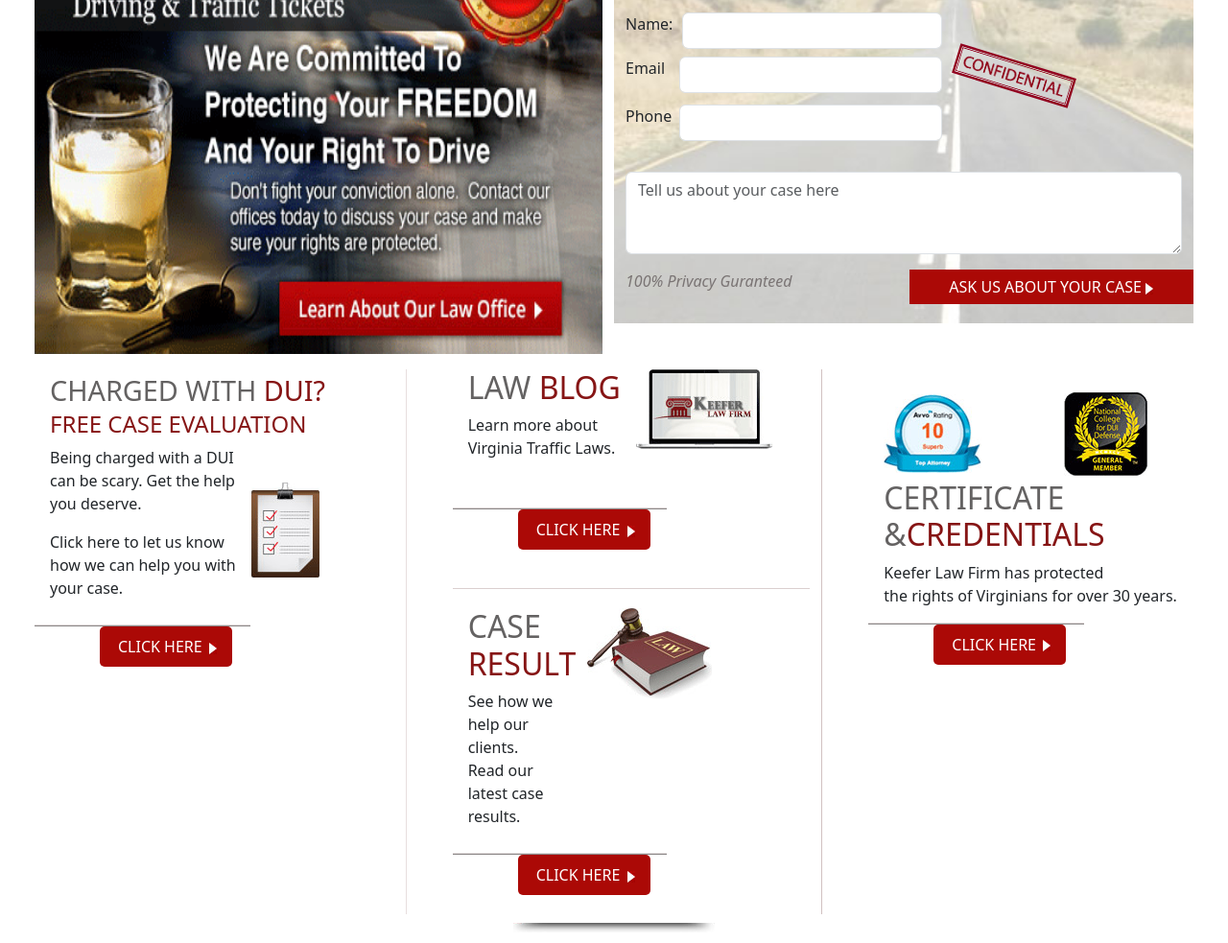
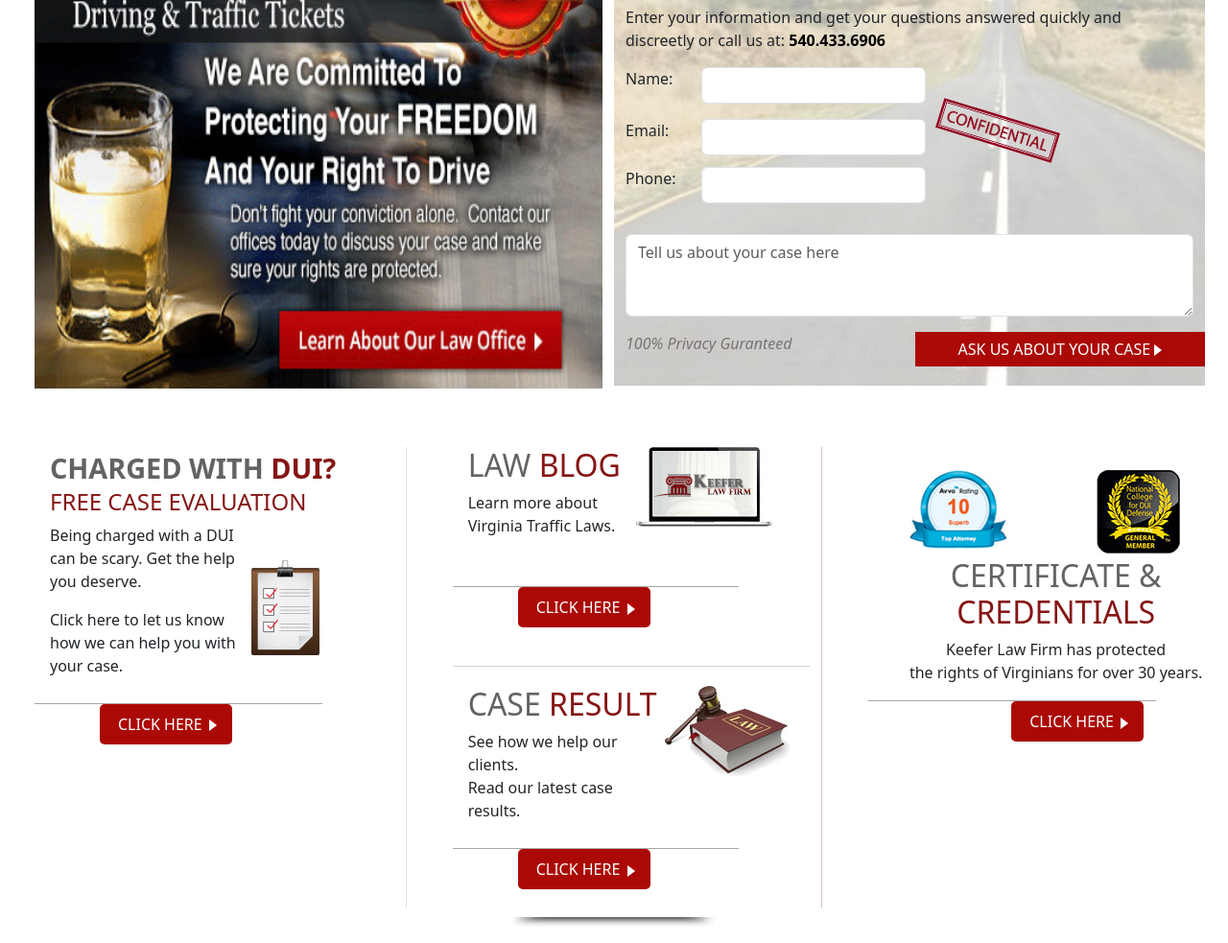
Before and after one commit to Zainab26-z/bootstrap-keefer, a plain HTML site: page INDEX.HTML in a window 1280 px wide. Shown: the part 397-1380 px from the top of the page at 96% size. Drawn offline with nearby package versions, Linux system fonts and the light colour scheme.

Commit message:
update file with changes

```diff
--- a/INDEX.HTML
+++ b/INDEX.HTML
@@ -15,12 +15,14 @@
     <header class="container-fluid py-3 px-4">
         <div class="row align-items-center">
             <!-- Left side - Logo -->
-            <div class="col-12 col-sm-12 col-md-12 col-lg-6 col-xl-6  text-center text-sm-center text-md-center text-lg-end text.xl.end">
+            <div
+                class="col-12 col-sm-12 col-md-12 col-lg-6 col-xl-6  text-center text-sm-center text-md-center text-lg-end text.xl.end">
                 <img src="images/logo.png" alt="KEEPER Logo" class="img-fluid" style="width: 100%;">
             </div>
 
             <!-- Right side - Contact info -->
-            <div class="col-12 col-sm-12 col-md-12 col-lg-6 col-xl-6  text-center text-sm-center text-md-center text-lg-end text.xl.end">
+            <div
+                class="col-12 col-sm-12 col-md-12 col-lg-6 col-xl-6  text-center text-sm-center text-md-center text-lg-end text.xl.end">
                 <div class="d-flex flex-column ">
                     <h2 class="mb-0 fw-bold"
                         style="color:rgb(156, 16, 16); font-size: 1.5rem; text-decoration: underline; text-decoration-color: rgb(102, 99, 99); text-underline-offset: 0.4rem;">
@@ -67,14 +69,14 @@
     <!-- ...... -->
     <div class="">
         <div class="display-container row ms-4 me-4">
-            <div class="col-12 col-sm-12 col-md-6 col-lg-6 col-xl-6 mb-3 mb-sm-3 mb-md-3 mb-lg-3 ">
+            <div class="col col-sm-12 col-md-6 col-lg-6 col-xl-6 mb-3 mb-sm-3 mb-md-3 mb-lg-3 ">
                 <img src="images/gurantee_banner.gif" class="img-fluid" id="banner-image"
-                    style="width: 100%; height: 100%;">
+                    style="width: 100%; height: 95%;">
             </div>
-            <div class="col-12 col-sm-12 col-md-12 col-lg-6 col-xl-6 mb-5 mb-sm-5 mb-md-5 mb-lg-5 mb-xl-5" id="form">
+            <div class="col  col-sm-12 col-md-12 col-lg-6 col-xl-6 mb-5 mb-sm-5 mb-md-5 mb-lg-5 mb-xl-5" id="form">
 
                 <div class="row">
-                    <div class="col-12 col-sm-12 col-md-6 col-lg-6 col-xl-6    ">
+                    <div class="   ">
                         <h3
                             style="background-color: #8d1816; color: #fff; font-size: 1.7rem;  padding: 8px 15px; letter-spacing: 1px;">
                             QUESTION?</h3>
@@ -91,23 +93,24 @@
                     </p>
                 </div>
                 <!-- Form Section -->
-                <div class="d-flex ">
-                    <div>
-                        <div class="row">
-                            <label for="name" class="col-sm-2">Name:</label>
-                            <div class="col-sm-10">
-                                <input type="text" class="form-control w-100 mb-2" placeholder="">
+                <div class="d-flex">
+                    <div class="">
+
+                        <div class="row mb-2 g-1">
+                            <label for="name" class="col-3">Name:</label>
+                            <div class="col-9">
+                                <input type="text" class="form-control  mb-2 " placeholder="">
                             </div>
                         </div>
                         <div class="row mb-2 g-1">
-                            <label for="email" class="col-sm-2">Email</label>
-                            <div class="col-sm-10">
+                            <label for="email" class="col-3">Email:</label>
+                            <div class="col-9">
                                 <input type="email" class="form-control w-100 mb-1" id="email" placeholder="">
                             </div>
                         </div>
                         <div class="row mb-2 g-1">
-                            <label for="phone-number" class="col-sm-2">Phone</label>
-                            <div class="col-sm-10">
+                            <label for="phone-number" class="col-3">Phone:</label>
+                            <div class="col-9">
                                 <input type="tel" class="form-control w-100" id="phone-number" placeholder="">
                             </div>
                         </div>
@@ -134,18 +137,21 @@
         </div>
     </div>
     <!-- ............................ -->
-    <div class="about-container">
+    <div class="about-container mt-3">
         <div class="row height-100">
-            <div class="col col-sm-12 col-md-5 col-lg-4 col-xl-4 ps-5 ps-sm-5 ps-md-5 ps-lg-5 ps-xl-5 mb-5 mb-sm-5 mb-md-5 mb-lg-5 " id="container-a1">
-                <div class="grey ps-3 ps-sm-3 ps-md-3 ps-lg-3 ps-xl-3" style="font-size: 1.8rem;">CHARGED WITH <span class="red"> DUI? </span></h2>
+            <div class="col col-sm-12 col-md-6 col-lg-3 col-xl-4 ps-5 ps-sm-5 ps-md-5 ps-lg-5 ps-xl-5 mb-5 mb-sm-5 mb-md-5 mb-lg-5 "
+                id="container-a1">
+                <div class="grey ps-3 ps-sm-3 ps-md-3 ps-lg-3 ps-xl-3" style="font-size: 1.8rem; font-weight: bold;">
+                    CHARGED WITH <span class="red"> DUI? </span></h2>
                     <h4 class="red ">FREE CASE EVALUATION </h4>
                 </div>
                 <div class="d-flex align-items-center ps-3 ps-sm-3 ps-md-3 ps-lg-3 ps-xl-3">
-                    <div >
+                    <div>
                         <p>Being charged with a DUI <br> can be scary. Get the help <br> you deserve.</p>
                         <p>Click here to let us know <br> how we can help you with <br> your case.</p>
                     </div>
-                    <div class="ps-3 ps-sm-3 ps-md-3 ps-lg-3 ps-xl-3"> <img src="images/paste_board.gif" alt="Paste Board"></div>
+                    <div class="ps-3 ps-sm-3 ps-md-3 ps-lg-3 ps-xl-3"> <img src="images/paste_board.gif"
+                            alt="Paste Board"></div>
                 </div>
                 <!-- button... -->
                 <div class="box-actions">
@@ -160,8 +166,8 @@
                 <!-- .... -->
             </div>
             <!-- .................. -->
-            <div class="container-a  col col-sm-12 col-md-5 col-lg-4 col-xl-4 ps-5 ps-sm-5 ps-md-5 ps-lg-5"
-                style=" border-left: 1px solid rgb(231, 222, 222); border-right: 1px solid rgb(209, 193, 193); "
+            <div class=" col col-sm-12 col-md-6 col-lg-4 col-xl-4 ps-5 ps-sm-5 ps-md-5 ps-lg-5"
+                style=" border-left: 1px solid rgb(231, 222, 222); border-right: 1px solid rgb(209, 193, 193);"
                 id="container-c">
                 <div class="display-container d-flex ">
                     <div class="ps-3 ps-sm-3 ps-md-3 ps-lg-3 ps-xl-3 ">
@@ -170,7 +176,8 @@
                             <br>Virginia Traffic Laws.
                         </p>
                     </div>
-                    <div class="col-4 col-md-5 ps-3 ps-sm-3 ps-md-3 ps-lg-3 ps-xl-3 "> <img src="images/pic1.gif" alt="Laptop"></div>
+                    <div class="col-4 col-md-5 ps-3 ps-sm-3 ps-md-3 ps-lg-3 ps-xl-3 "> <img src="images/pic1.gif"
+                            alt="Laptop"></div>
                 </div> <br>
                 <!-- button... -->
                 <div class="box-actions">
@@ -185,13 +192,13 @@
                 <!-- .... -->
                 <div class="divider"></div>
                 <div class="d-flex">
-                    <div class="col col-sm-12 col-md-5 col-lg-4 cl-xl-4 ps-3 ps-sm-3 ps-md-3 ps-lg-3 ps-xl-3  ">
+                    <div class="col col-sm-12 col-md-6 col-lg-7 cl-xl-4 ps-3 ps-sm-3 ps-md-3   ">
                         <h2 class="grey">CASE <span class="red">RESULT</span></h2>
                         <p>See how we help our clients.
                             <br>Read our latest case results.
                         </p>
                     </div>
-                    <div class="col-4 col-md-4 ps-3 ps-sm-3 ps-md-3 ps-lg-3 ps-xl-3"><img src="images/order_icon.gif" alt=""></div>
+                    <div class="ps-md-1 ps-lg-1"><img src="images/order_icon.gif" alt=""></div>
                 </div>
                 <!-- button... -->
                 <div class="box-actions">
@@ -208,14 +215,17 @@
 
             </div>
             <!-- .......... -->
-            <div class="col col-sm-12 col-md-5 col-lg-4 col-xl-4 ps-5 ps-sm-5 ps-md-5 ps-lg-5 ps-xl-5 mt-4 mt-sm-4 mt-md-4 mt-lg-4 mt-xl-4 " id="container-b">
-                <div class="d-flex align-items-center mb-1">
-                    <div class="col  ps-3 ps-sm-3 ps-md-3 ps-lg-3 ps-xl-3"> <img src="images/qqq.gif" alt=""></div>
-                    <div class="col  ps-3 ps-sm-3 ps-md-3 ps-lg-3 ps-xl-3"> <img src="images/national_college_small.gif" alt=""></div>
+            <div class="col col-sm-12 col-md-12 col-lg-4 col-xl-4 ps-5 ps-sm-5 ps-md-5 ps-lg-5 ps-xl-5 mt-4 mt-sm-4 mt-md-4 mt-lg-4 mt-xl-4 text-md-center text-lg-center "
+                id="container-b">
+                <div class="d-flex  mb-1 ">
+                    <div class="col-md-6"> <img src="images/qqq.gif" alt=""></div>
+                    <div class="col-md-6"> <img src="images/national_college_small.gif" alt=""></div>
                 </div>
                 <div>
-                    <h2 class="grey  ps-3 ps-sm-3 ps-md-3 ps-lg-3 ps-xl-3">CERTIFICATE &<span class="red">CREDENTIALS</span></h2>
-                    <p class=" ps-3 ps-sm-3 ps-md-3 ps-lg-3 ps-xl-3">Keefer Law Firm has protected <br> the rights of Virginians for over 30 years. </p>
+                    <h2 class="grey  ps-3 ps-sm-3 ps-md-3 ps-lg-3 ps-xl-3">CERTIFICATE & <span
+                            class="red">CREDENTIALS</span></h2>
+                    <p class=" ps-3 ps-sm-3 ps-md-3 ps-lg-3 ps-xl-3">Keefer Law Firm has protected <br> the rights of
+                        Virginians for over 30 years. </p>
 
                 </div>
                 <!-- button... -->
@@ -238,8 +248,9 @@
     <div class="mt-4 ms-5 me-5 ">
         <div class="row">
             <!-- First Column (Practice Area) -->
-            <div class="col-12 col-sm-12 col-md-5 col-lg-4 col-xl-4 ps-5 ps-sm-5 ps-md-3 ps-lg-4 ps-xl-5 mb-5 mb-sm-5 mb-md-5 mb-lg-5 ">
-                <h2 class=" ms-4">PRACTICE <span class="red">AREA</span></h2>
+            <div
+                class="col-12 col-sm-12 col-md-6 col-lg-4 col-xl-4 ps-5 ps-sm-5 ps-md-3 ps-lg-4 ps-xl-5 mb-5 mb-sm-5 mb-md-5 mb-lg-5 ">
+                <h2 class=" ms-2">PRACTICE <span class="red">AREA</span></h2>
 
                 <!-- Practice Buttons -->
                 <div class="practice-btn">
@@ -315,7 +326,8 @@
             </div>
             <!-- ............
              -->
-            <div class="col col-sm-12 col-md-4 col-lg-4 col-xl-4 ps-lg-4 ps-sm-5 ps-md-3 ps-lg-4 " style="color: rgb(97, 93, 93);">
+            <div class="col col-sm-12 col-md-6 col-lg-4 col-xl-5 ps-lg-4 ps-sm-5 ps-md-3 ps-lg-4 "
+                style="color: rgb(97, 93, 93);">
                 <h1> PAGE TITLE HERE</h1>
                 <p>Asunt in anim uis aute irure dolor in reprehenderit in voluptatevelit esse cilium dolore eu
                     fugiat nulls pariatur. Excepteur sint occaecat cupidatat non proident, sunt in anim id est
@@ -331,9 +343,10 @@
             <!-- .................
              -->
 
-            <div class="col col-sm-12 col-md-3 col-lg-3 col-xl-3 ps-5 ps-sm-5 ps-md-5 ps-lg-3  mt-1 mt-sm-1 mt-md-1 mt-lg-1 ms-5 ms-sm-5 ">
+            <div class="col col-sm-12 col-md-12 col-lg-3 col-xl-2 ps-5 ps-sm-5 ps-md-5 ps-lg-3  mt-1 mt-sm-1 mt-md-1 mt-lg-1 ms-5 ms-sm-5 text-md-center"
+                style="font-size: 16px;">
                 <div>
-                    <h2 class="grey ">CLIENT <span class="red">TESTIMONIAL </span></h2>
+                    <h3 class="grey ">CLIENT <br> <span class="red">TESTIMONIAL </span></h3>
                 </div>
                 <div>
                     <p>Read what others say <br>about Keefer Law Firm.</p>
@@ -349,7 +362,7 @@
                 </div>
 
                 <div>
-                    <h2 class="grey">DOWNLOAD <span class="red">FREE </span> REPORTS
+                    <h3 class="grey">DOWNLOAD <span class="red">FREE </span> REPORTS </h3>
                 </div>
                 <div>
                     <p>Discover the truth about <br>Virginia Law.</p>
@@ -365,7 +378,7 @@
                 </div>
 
                 <div>
-                    <h2 class="grey">CONTACT <span class="red">OUR </span>OFFIECES</h2>
+                    <h3 class="grey">CONTACT <span class="red">OUR </span>OFFIECES</h3>
                 </div>
                 <div>
                     <p>Read what others say <br>about Keefer Law Firm.</p>
--- a/STYLE.CSS
+++ b/STYLE.CSS
@@ -5,11 +5,11 @@
 }
 
 #banner-image {
-  flex-basis: 50%;
   background-image: url("images/gurantee_banner.gif");
   background-repeat: no-repeat;
   background-size: contain;
   background-position: center;
+
 }
 
 #navbarNav {
@@ -34,11 +34,14 @@
   color: #fff;
 }
 #form {
-  flex-basis: 49%;
+  width: 50%;
   background-image: url(images/form_bg.jpg);
   background-size: cover;
   background-repeat: no-repeat;
+
 }
+
+
 .confi-logo img {
   transform: rotate(17deg);
   position: relative;
@@ -120,6 +123,7 @@
   font-weight: bold;
   letter-spacing: 1px;
   padding: 5px;
+
 }
 
 .box-title {
@@ -153,8 +157,8 @@
 }
 .action-btn {
   margin-top: 10px;
-  border-top: 2px ridge rgb(223, 217, 217);
-  width: 60%;
+  border-top: 2px ridge rgb(252, 249, 249);
+  width: 80%;
 }
 
 .action-btn .btn {
@@ -194,6 +198,7 @@
   }
   .action-btn .btn { left: 50%;
 }
+
 }
 @media all and (min-width: 576px) and (max-width: 767px) {
   #form {
```
